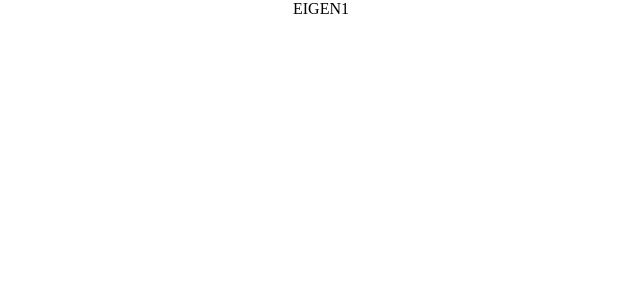
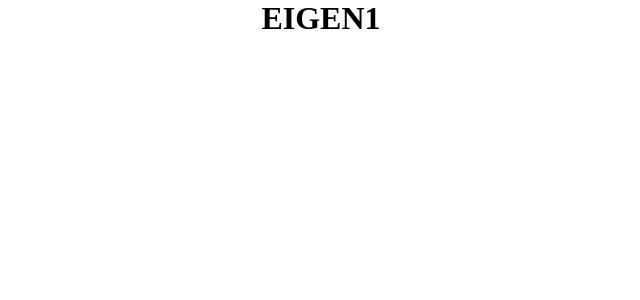
Before and after one commit to micodee/react-test-eigen, a React (Create React App) app: page / in a window 1280 px wide. Shown: the top 300 px of the page, without its empty margins (319-959 px from the left). Built offline with nearby package versions, Linux system fonts and the light colour scheme.

Commit message:
mengatur style.css ukuran font

```diff
--- a/src/style.css
+++ b/src/style.css
@@ -9,3 +9,7 @@ body {
     justify-content: center;
     align-items: center;
 }
+
+h1 {
+    font-size: 2rem;
+}
--- a/src/test/Soal1.jsx
+++ b/src/test/Soal1.jsx
@@ -6,7 +6,7 @@ const replace = string.replace("NEGIE", "EIGEN");
 const Soal1 = () => {
   return (
     <div>
-        {replace}
+        <h1>{replace}</h1>
     </div>
   )
 }
```
